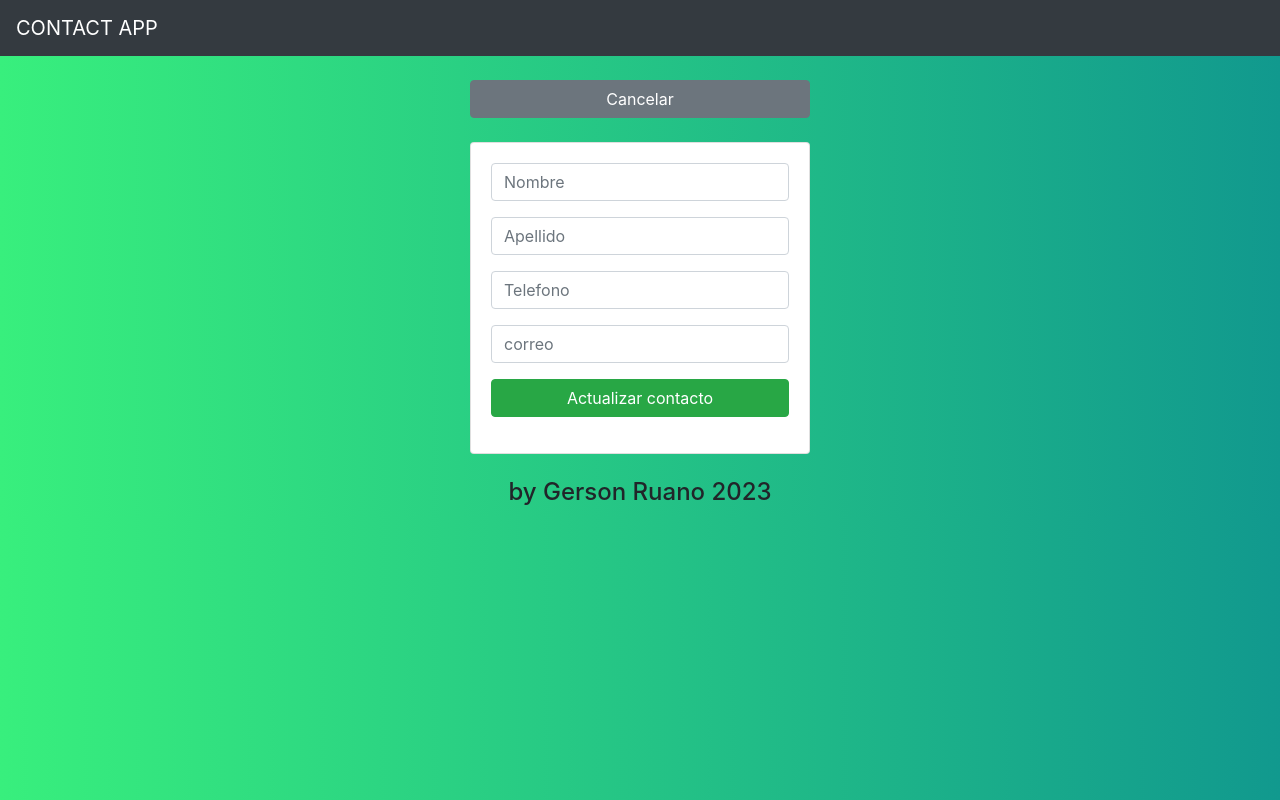
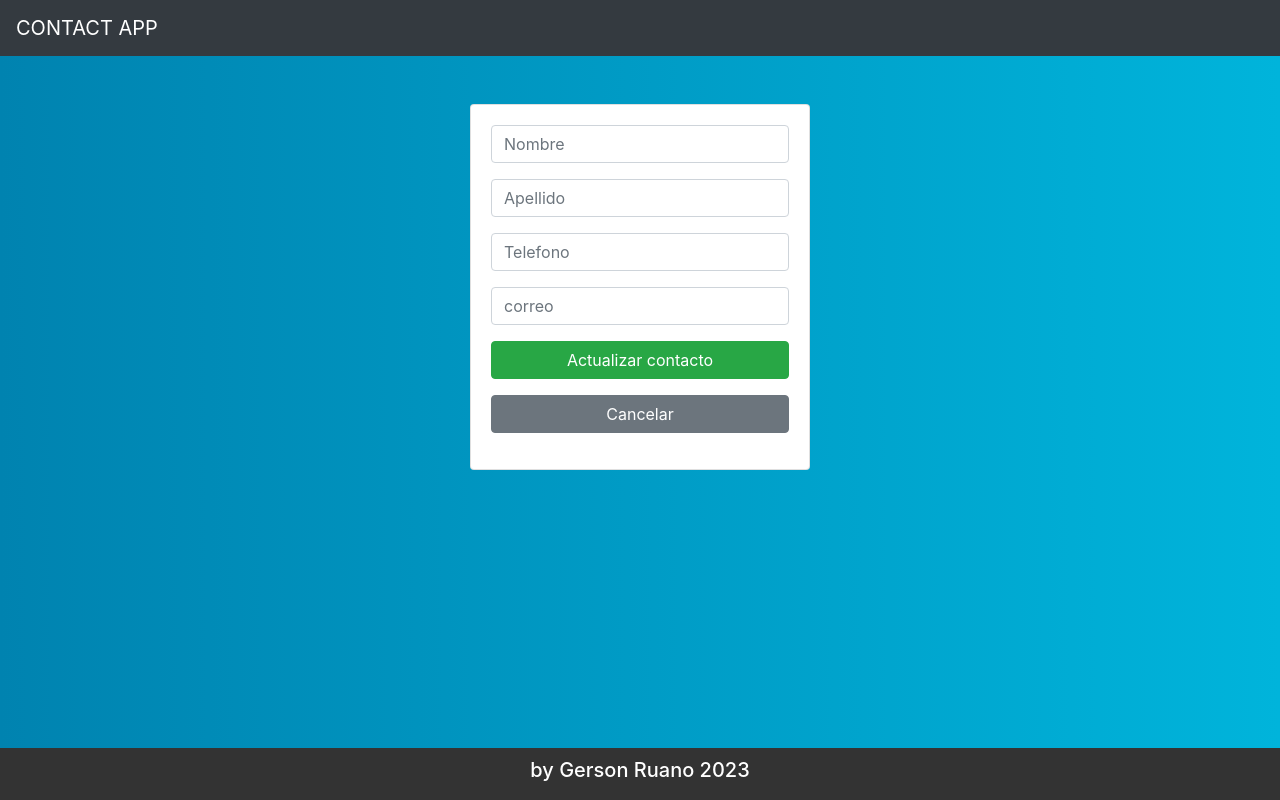
Before and after one commit to gerson-ruano/contact-app, a Flask app: template Templates/edit-contact.html in a window 1280 px wide. Run offline with Flask 3, Linux system fonts and the light colour scheme; the template is opened without the code that fills it, so the values that code supplies are empty; some libraries are stand-ins or nearby versions.

Commit message:
se bajaron actualizaciones de repositorio, se actualizo librerias, se separo la conexion a la base de datos, se crearon los id de la tabla, se cambio el fondo de index, se agrego notificaciones de acuerdo a la operacion que se este realizando creacion, eliminacion, adicion, se agrego el paginado de los registros

```diff
--- a/App.py
+++ b/App.py
@@ -1,27 +1,32 @@
 from flask import Flask, render_template, request, redirect, url_for, flash
 from flask_mysqldb import MySQL
 from flask_fontawesome import FontAwesome
+from flask_paginate import Pagination
+from config import Config  # Importa la clase Config desde el archivo config.py
 
 app = Flask(__name__)
 fa = FontAwesome(app)
 
-#MYSQL CONECCION
-app.config['MYSQL_HOST'] = 'localhost'
-app.config['MYSQL_USER'] = 'root'
-app.config['MYSQL_PASSWORD'] = 'root'
-app.config['MYSQL_DB'] = 'flaskcontact'
+# Configura la aplicación con las configuraciones de la clase Config
+app.config.from_object(Config)
+
+# MYSQL CONECCION
 mysql = MySQL(app)
-
-#CONFIGURACION
-app.secret_key = 'mysecretkey'
 
 #index de aplicacion
 @app.route('/')
 def inicio():
+  page = request.args.get('page', type=int, default=1)
+  per_page = 12  # Número de elementos por página
+
   cur = mysql.connection.cursor()
   cur.execute(' SELECT * FROM contact')
   data = cur.fetchall()
-  return render_template('/index.html', contacts = data)
+
+  pagination = Pagination(page=page, total=len(data), record_name='contacts', per_page=per_page)
+
+    # Asegúrate de pasar solo los elementos necesarios según la página actual
+  return render_template('/index.html', contacts=data[(page-1)*per_page:page*per_page], pagination=pagination)
 
 #Funcion de agregar contacto
 @app.route('/add_contact', methods = ['POST'])
@@ -35,7 +40,7 @@ def add_contact():
     cur.execute('INSERT INTO contact (fullname, lastname, phone, email) VALUES (%s, %s, %s, %s)',
     (fullname, lastname, phone, email))
     mysql.connection.commit()
-    flash('Contacto agregado satisfactorimente','success')
+    flash('Contacto agregado satisfactorimente')
     return redirect(url_for('inicio'))
 
 #Funcion de editar contacto
@@ -52,7 +57,8 @@ def delete_contact(id):
   cur = mysql.connection.cursor()
   cur.execute('DELETE FROM contact WHERE id = {0}'.format (id))
   mysql.connection.commit()
-  flash('Contacto removido satisfactoriamente','warning')
+  flash('Contacto removido satisfactoriamente')
+  #return render_template('confirm_modal.html', contact = data[0])
   return redirect(url_for('inicio'))
 
 #Funcion de actualizar contactos
@@ -67,7 +73,7 @@ def update_contact(id):
     cur = mysql.connection.cursor()
     cur.execute(""" UPDATE contact SET fullname = %s, lastname = %s, phone = %s, email = %s WHERE id = %s """, (fullname, lastname, phone, email, id))
     mysql.connection.commit()
-    flash('Contacto Actualizado Satisfactoriamente','info')
+    flash('Contacto actualizado Satisfactoriamente')
     return redirect(url_for('inicio'))
 
 #Construir el servidor
--- a/Templates/edit-contact.html
+++ b/Templates/edit-contact.html
@@ -1,15 +1,6 @@
 {% extends 'layout.html' %}
 {% block body %}
-<div class="container ">
-    <div class="row">
-        <div class="col-4 mx-auto text-center">
-            <a href="/" class="btn btn-secondary btn btn-block text-center">
-                Cancelar
-            </a><br>
-        </div>
-    </div>
 
-</div>
 <div class="col-md-4 offset-md-4">
     <div class="card card-body">
         <form action="/update/{{contact.0}}" method="POST">
@@ -20,16 +11,21 @@
                 <input required type="text" name="lastname" placeholder="Apellido" value="{{contact.2}}" class="form-control">
             </div>
             <div class="form-group">
-                <input required type="tel" name="phone" minlength="8" maxlength="8" placeholder="Telefono" value="{{contact.3}}" class="form-control">
+                <input required type="text" name="phone" minlength="8" maxlength="8" placeholder="Telefono" value="{{contact.3}}" class="form-control">
             </div>
             <div class="form-group">
-                <input required type="text" name="email" placeholder="correo" value="{{contact.4}}" class="form-control">
+                <input required type="email" name="email" placeholder="correo" value="{{contact.4}}" class="form-control">
             </div>
                 <div class="form-group">
                     <button type="submit" class="btn btn-success btn-block">
                         Actualizar contacto
                     </button>
                 </div>
+                <div class="form-group">
+                    <a href="/" class="btn btn-secondary btn btn-block text-center">
+                        Cancelar
+                    </a>
+                </div>
         </form>
     </div>
 </div>
--- a/Templates/layout.html
+++ b/Templates/layout.html
@@ -4,10 +4,15 @@
 <head>
   <meta charset="UTF-8">
   <meta name="viewport" content="width=device-width, initial-scale=1.0">
-  <title>CONTACT APP</title>
+  <title>ContactApp</title>
   <!--link rel="stylesheet" href="static/css/bootstrap.css"-->
+  <!-- Asegúrate de cargar jQuery antes de Bootstrap -->
+  <script src="https://code.jquery.com/jquery-3.6.4.min.js"></script>
+  <script src="https://stackpath.bootstrapcdn.com/bootstrap/4.3.1/js/bootstrap.min.js"></script>
+  <link rel="stylesheet" href="https://stackpath.bootstrapcdn.com/bootstrap/4.3.1/css/bootstrap.min.css">
 
-  <link rel="stylesheet" href="https://stackpath.bootstrapcdn.com/bootstrap/4.5.0/css/bootstrap.min.css" integrity="sha384-9aIt2nRpC12Uk9gS9baDl411NQApFmC26EwAOH8WgZl5MYYxFfc+NcPb1dKGj7Sk" crossorigin="anonymous">
+
+  <!--link rel="stylesheet" href="https://stackpath.bootstrapcdn.com/bootstrap/4.5.0/css/bootstrap.min.css" integrity="sha384-9aIt2nRpC12Uk9gS9baDl411NQApFmC26EwAOH8WgZl5MYYxFfc+NcPb1dKGj7Sk" crossorigin="anonymous"-->
 
   <link rel="stylesheet" href="{{url_for('static', filename='css/main.css')}}">
   {{ fontawesome_html() }}
@@ -23,20 +28,19 @@
       <span class="navbar-toggler-icon"></span>
     </button>
   </nav>
-  <div class="container pt-4">
+  <div class="container pt-5">
     {% block body %}
     {% endblock %}
-  </div>
-
-  <footer class="text-center pt-4">
-    <h4>
-      by Gerson Ruano 2023
-    </h4>
-  </footer>
+  </div><br>
+  <footer class="text-center mt-10 footer">
+    <h5>
+        by Gerson Ruano 2023
+    </h5>
+</footer>
 
   <!--SCRIPT-->
-  <script src="static/js/bootstrap.min.js"></script>
-  <script src="static/js/jquery-3.4.1.min.js"></script>
+  <!--script src="static/js/bootstrap.min.js"></script>
+  <script src="static/js/jquery-3.4.1.min.js"></script-->
   <script src="{{url_for('static', filename='js/main.js')}}"></script>
 </body>
 
--- /dev/null
+++ b/config.py
@@ -0,0 +1,6 @@
+class Config:
+    MYSQL_HOST = 'localhost'
+    MYSQL_USER = 'root'
+    MYSQL_PASSWORD = 'root'
+    MYSQL_DB = 'contact'
+    SECRET_KEY = 'mysecretkey'
--- a/static/css/main.css
+++ b/static/css/main.css
@@ -1,6 +1,18 @@
 body{
-background: #11998e;  /* fallback for old browsers */
-background: -webkit-linear-gradient(to right, #38ef7d, #11998e);  /* Chrome 10-25, Safari 5.1-6 */
-background: linear-gradient(to right, #38ef7d, #11998e); /* W3C, IE 10+/ Edge, Firefox 16+, Chrome 26+, Opera 12+, Safari 7+ */
+background: #00B4DB;  /* fallback for old browsers */
+background: -webkit-linear-gradient(to right, #0083B0, #00B4DB);  /* Chrome 10-25, Safari 5.1-6 */
+background: linear-gradient(to right, #0083B0, #00B4DB); /* W3C, IE 10+/ Edge, Firefox 16+, Chrome 26+, Opera 12+, Safari 7+ */
 
 }
+.content {
+    padding-bottom: 50px; /* Ajusta el espacio en la parte inferior para evitar que el pie de página se superponga al contenido */
+}
+
+.footer {
+    position: absolute;
+    bottom: 0;
+    width: 100%;
+    background-color: #333;
+    color: white;
+    padding: 10px;
+}
```
Also changed, not shown: Templates/confirm_modal.html (added, +20 -0 lines), Templates/index.html (+25 -12 lines).
